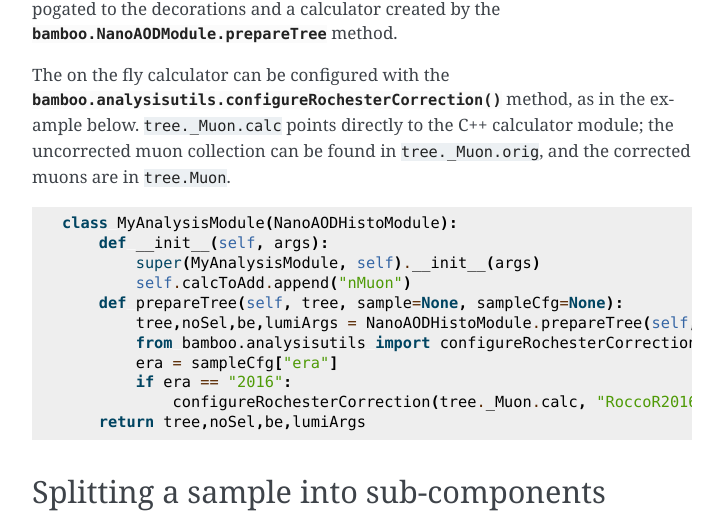
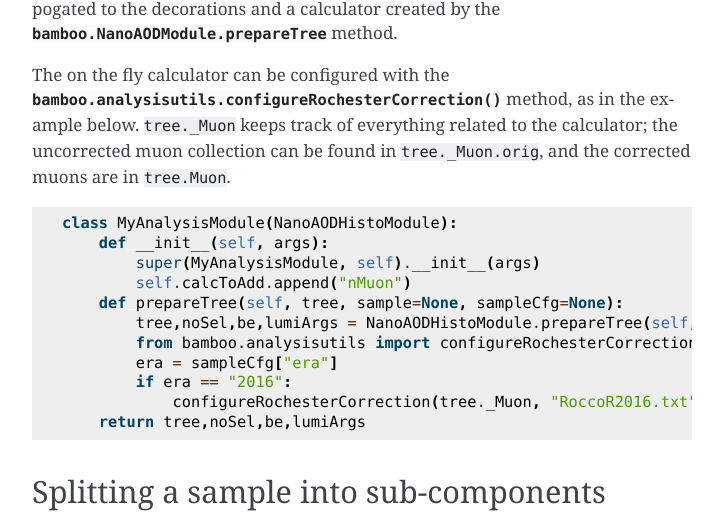
Before and after one commit to recotoolsbenchmarks/BambooAnalysis, a Sphinx documentation site: the page built from doc/recipes.rst, in a window 1280 px wide and 900 px high, scrolled down 5588 px. Shown: the part 147-660 px from the top of the window, without its empty margins (388-1111 px from the left). Built offline with Sphinx 7.4.7, drawn with Linux system fonts in a browser that asks for light colours; some of the changed text lies outside the part shown.

Commit message:
Doc update

```diff
--- a/doc/recipes.rst
+++ b/doc/recipes.rst
@@ -229,14 +229,14 @@ uncertainties to 2016 MC:
            era = sampleCfg["era"]
            if era == "2016":
                if self.isMC(sample): # can be inferred from sample name
-                   configureJets(tree, "Jet", "AK4PFchs",
+                   configureJets(tree._Jet, "AK4PFchs",
                        jec="Summer16_07Aug2017_V20_MC",
                        smear="Summer16_25nsV1_MC",
                        jesUncertaintySources=["Total"],
                        mayWriteCache=isNotWorker)
                else:
                    if "2016G" in sample or "2016H" in sample:
-                       configureJets(tree, "Jet", "AK4PFchs",
+                       configureJets(tree._Jet, "AK4PFchs",
                            jec="Summer16_07Aug2017GH_V11_DATA",
                            mayWriteCache=isNotWorker)
                    elif ...: ## other 2016 periods
@@ -300,7 +300,7 @@ method.
 The on the fly calculator can be configured with the
 :py:meth:`bamboo.analysisutils.configureRochesterCorrection` method,
 as in the example below.
-``tree._Muon.calc`` points directly to the C++ calculator module; the
+``tree._Muon`` keeps track of everything related to the calculator; the
 uncorrected muon collection can be found in ``tree._Muon.orig``, and the
 corrected muons are in ``tree.Muon``.
 
@@ -315,7 +315,7 @@ corrected muons are in ``tree.Muon``.
            from bamboo.analysisutils import configureRochesterCorrection
            era = sampleCfg["era"]
            if era == "2016":
-               configureRochesterCorrection(tree._Muon.calc, "RoccoR2016.txt")
+               configureRochesterCorrection(tree._Muon, "RoccoR2016.txt")
        return tree,noSel,be,lumiArgs
 
 .. _recipesplitsamplesubcomp:
```
